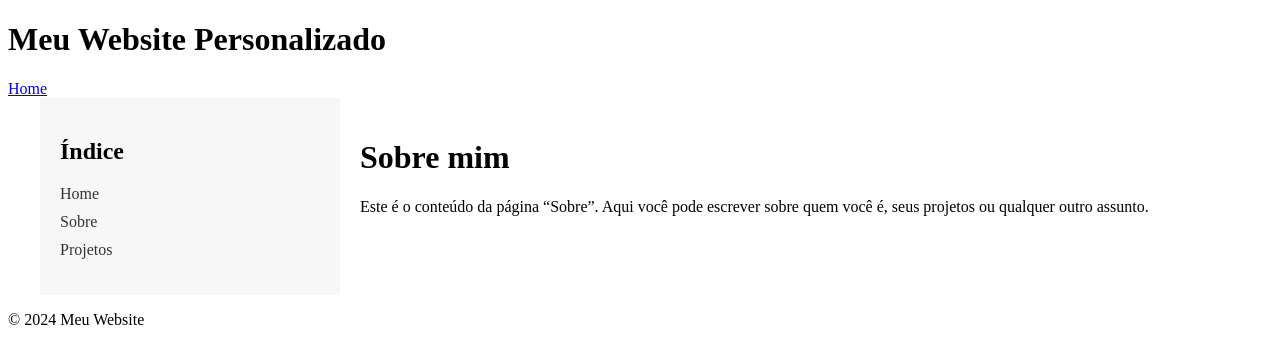
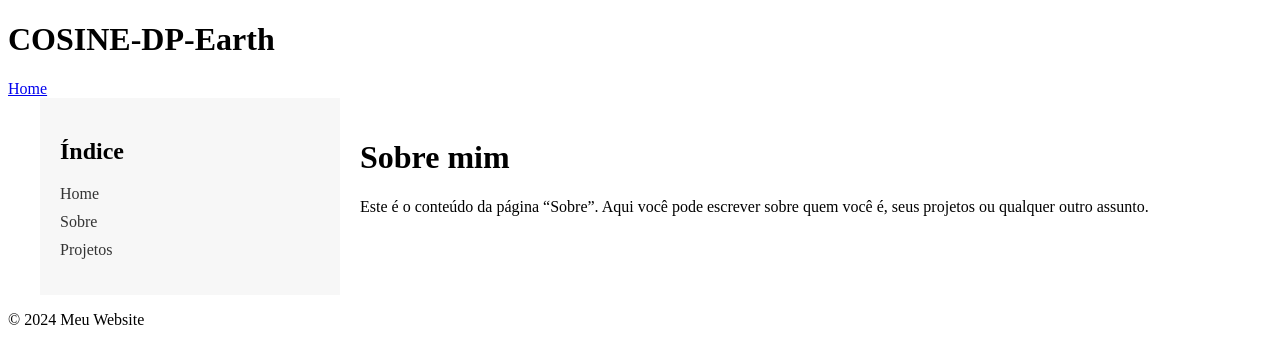
Before and after one commit to jaspior/COSINE-DP-Earth, a Jekyll site: the page built from index.md, in a window 1280 px wide. Shown: the top 364 px of the page. Built offline with Jekyll 4.4.1, drawn with Linux system fonts in a browser that asks for light colours.

Commit message:
Update _config.yml

```diff
--- a/_config.yml
+++ b/_config.yml
@@ -1,7 +1,7 @@
-title: "Meu Website Personalizado"
-description: "Este é o meu site personalizado"
-baseurl: "" # Deixe vazio para que o site fique na raiz
-url: "https://jaspior.github.io/COSINE-DP-Earth/"
+title: "COSINE-DP-Earth"
+description: "Site de projeto para COSINE-DP-Earth"
+baseurl: "/COSINE-DP-Earth"  # Caminho base do repositório GitHub Pages
+url: "https://jaspior.github.io"  # URL raiz do site
 
-# Desabilitar temas externos e usar o layout customizado
-theme: null
+# Outras configurações que você possa ter
+theme: null  # Se estiver usando um tema customizado
```
